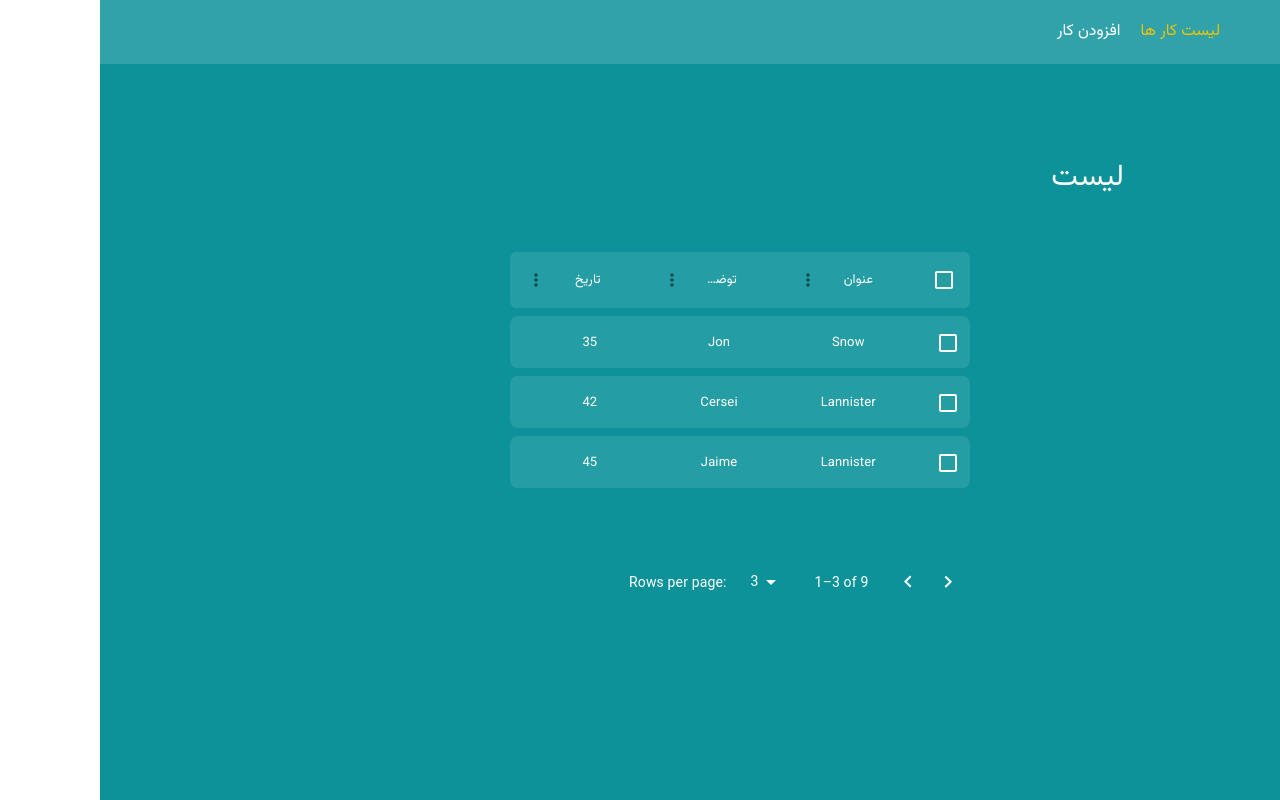
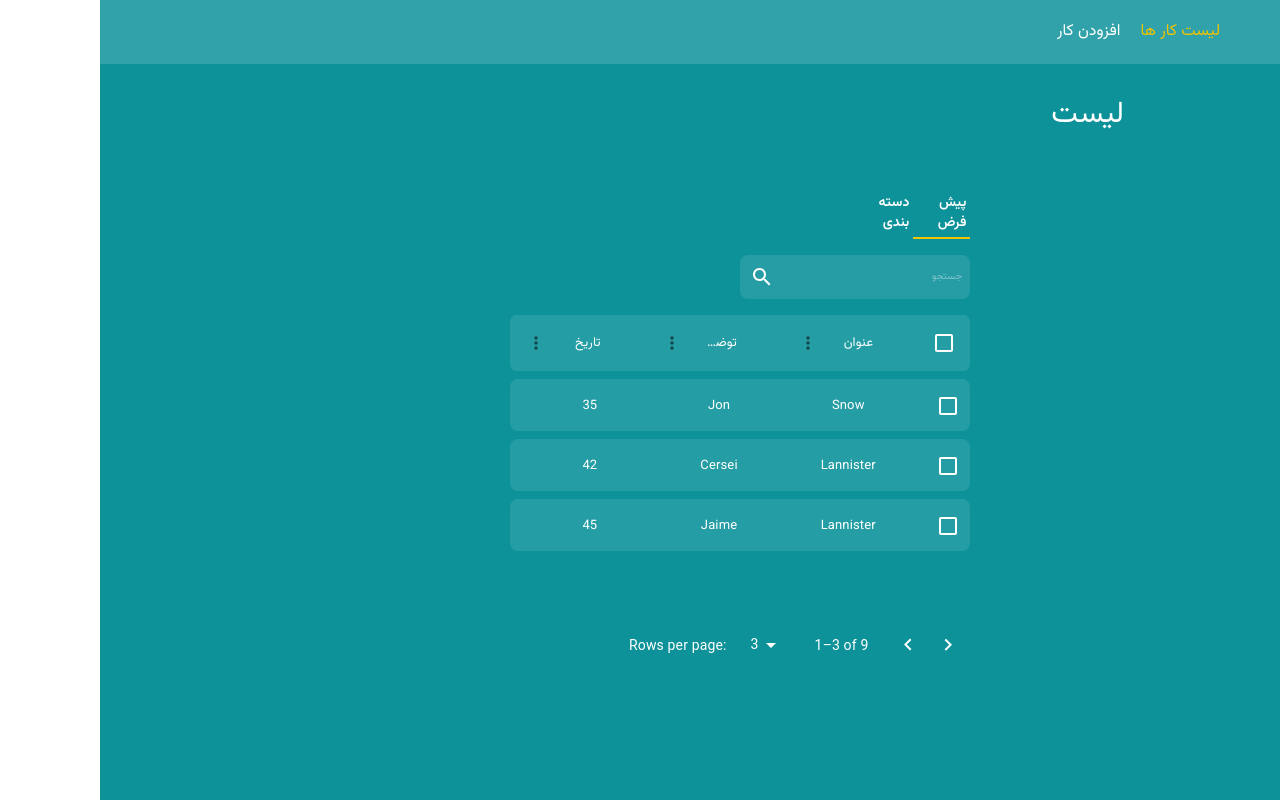
Before and after one commit to Hadi-Abedini/ArtHall, a React (Vite) app: page / in a window 1280 px wide. Built offline with nearby package versions, Linux system fonts and the light colour scheme.

Commit message:
fix task table and add searchInput

```diff
--- /dev/null
+++ b/src/components/Form/SearchInput.jsx
@@ -0,0 +1,42 @@
+import React, { useState } from "react";
+import { Box, IconButton, InputBase } from "@mui/material";
+import SearchIcon from "@mui/icons-material/Search";
+
+function SearchInput({ setSearchValue }) {
+  const [formValues, setFormValues] = useState("");
+
+  const handleInputBaseChange = (event) => {
+    setFormValues(event.target.value);
+  };
+
+  const handleSubmit = (e) => {
+    e.preventDefault();
+    setSearchValue(formValues);
+  };
+  return (
+    <form
+      className="w-1/2 flex items-center rounded-lg bg-white bg-opacity-10 pr-2"
+      onSubmit={handleSubmit}>
+      <InputBase
+        sx={{
+          ml: 1,
+          flex: 1,
+          fontFamily: "vazir-regular",
+          fontSize: "10px",
+          color: "white",
+        }}
+        placeholder="جستجو"
+        name="search"
+        onChange={handleInputBaseChange}
+      />
+      <IconButton
+        type="submit"
+        sx={{ p: "10px", color: "white" }}
+        aria-label="search">
+        <SearchIcon />
+      </IconButton>
+    </form>
+  );
+}
+
+export default SearchInput;
--- a/src/components/TaskTable/TaskTable.jsx
+++ b/src/components/TaskTable/TaskTable.jsx
@@ -1,25 +1,7 @@
 import React from "react";
 import { DataGrid } from "@mui/x-data-grid";
 
-const columns = [
-  { field: "title", headerName: "عنوان" },
-  { field: "description", headerName: "توضیح کوتاه" },
-  { field: "date", headerName: "تاریخ" },
-];
-
-const rows = [
-  { id: 1, title: "Snow", description: "Jon", date: 35 },
-  { id: 2, title: "Lannister", description: "Cersei", date: 42 },
-  { id: 3, title: "Lannister", description: "Jaime", date: 45 },
-  { id: 4, title: "Stark", description: "Arya", date: 16 },
-  { id: 5, title: "Targaryen", description: "Daenerys", date: 1 },
-  { id: 6, title: "Melisandre", description: null, date: 150 },
-  { id: 7, title: "Clifford", description: "Ferrara", date: 44 },
-  { id: 8, title: "Frances", description: "Rossini", date: 36 },
-  { id: 9, title: "Roxie", description: "Harvey", date: 65 },
-];
-
-function TaskTable() {
+function TaskTable({ rows, columns }) {
   return (
     <DataGrid
       sx={{
@@ -31,7 +13,7 @@ function TaskTable() {
           border: "none",
           color: "white",
           textAlign: "right",
-            fontSize:"13px"
+          fontSize: "13px",
         },
         ".css-yrdy0g-MuiDataGrid-columnHeaderRow": {
           width: "100%",
@@ -67,11 +49,12 @@ function TaskTable() {
         },
         ".MuiDataGrid-cell--textLeft": {
           width: "25% !important",
-            display:"flex",
-            justifyContent:"center"
-          },".MuiDataGrid-columnHeaderDraggableContainer": {
-            display:"flex",
-            justifyContent:"center"
+          display: "flex",
+          justifyContent: "center",
+        },
+        ".MuiDataGrid-columnHeaderDraggableContainer": {
+          display: "flex",
+          justifyContent: "center",
         },
 
         ".MuiDataGrid-columnSeparator--sideRight": {
@@ -96,7 +79,7 @@ function TaskTable() {
       pageSizeOptions={[1, 3]}
       checkboxSelection
     />
-  )
+  );
 }
 
-export default TaskTable
+export default TaskTable;
--- a/src/pages/taskList/TaskList.jsx
+++ b/src/pages/taskList/TaskList.jsx
@@ -1,12 +1,39 @@
-import React from "react";
+import React, { useState } from "react";
 
 import TaskTable from "../../components/TaskTable/TaskTable";
+import SearchInput from "../../components/Form/SearchInput";
+
+const columns = [
+  { field: "title", headerName: "عنوان" },
+  { field: "description", headerName: "توضیح کوتاه" },
+  { field: "date", headerName: "تاریخ" },
+];
+
+const rows = [
+  { id: 1, title: "Snow", description: "Jon", date: 35 },
+  { id: 2, title: "Lannister", description: "Cersei", date: 42 },
+  { id: 3, title: "Lannister", description: "Jaime", date: 45 },
+  { id: 4, title: "Stark", description: "Arya", date: 16 },
+  { id: 5, title: "Targaryen", description: "Daenerys", date: 1 },
+  { id: 6, title: "Melisandre", description: null, date: 150 },
+  { id: 7, title: "Clifford", description: "Ferrara", date: 44 },
+  { id: 8, title: "Frances", description: "Rossini", date: 36 },
+  { id: 9, title: "Roxie", description: "Harvey", date: 65 },
+];
+
 
 function TaskList() {
+  const [searchValue, setSearchValue] = useState("");
   return (
-    <div className="w-3/5">
-
-      <TaskTable/>
+    <div className="w-3/5 flex flex-col gap-4">
+      <div className="w-1/4 flex text-sm justify-between text-white">
+        <span className="font-[vazir-semibold] border-b-2 border-[#F1C400] p-1">
+          پیش فرض
+        </span>
+        <span className="font-[vazir-semibold] p-1">دسته بندی</span>
+      </div>
+      <SearchInput setSearchValue={setSearchValue} />
+      <TaskTable columns={columns} rows={rows} />
     </div>
   );
 }
```
Lines whose indentation alone changed are shown as unchanged.
